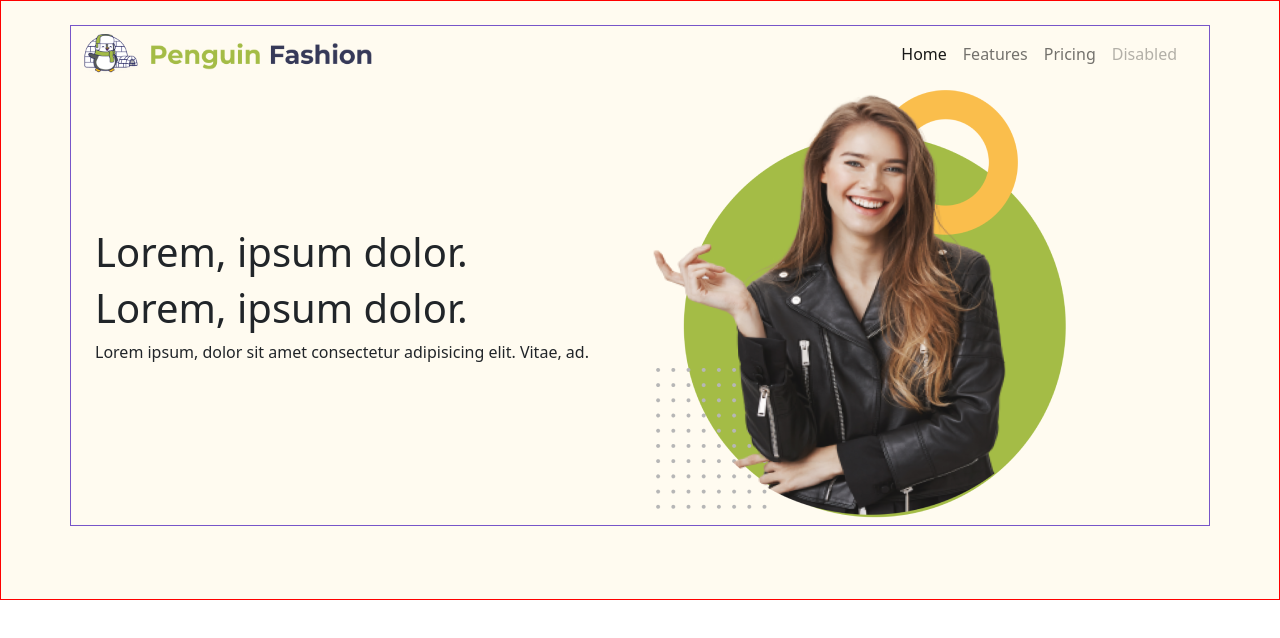
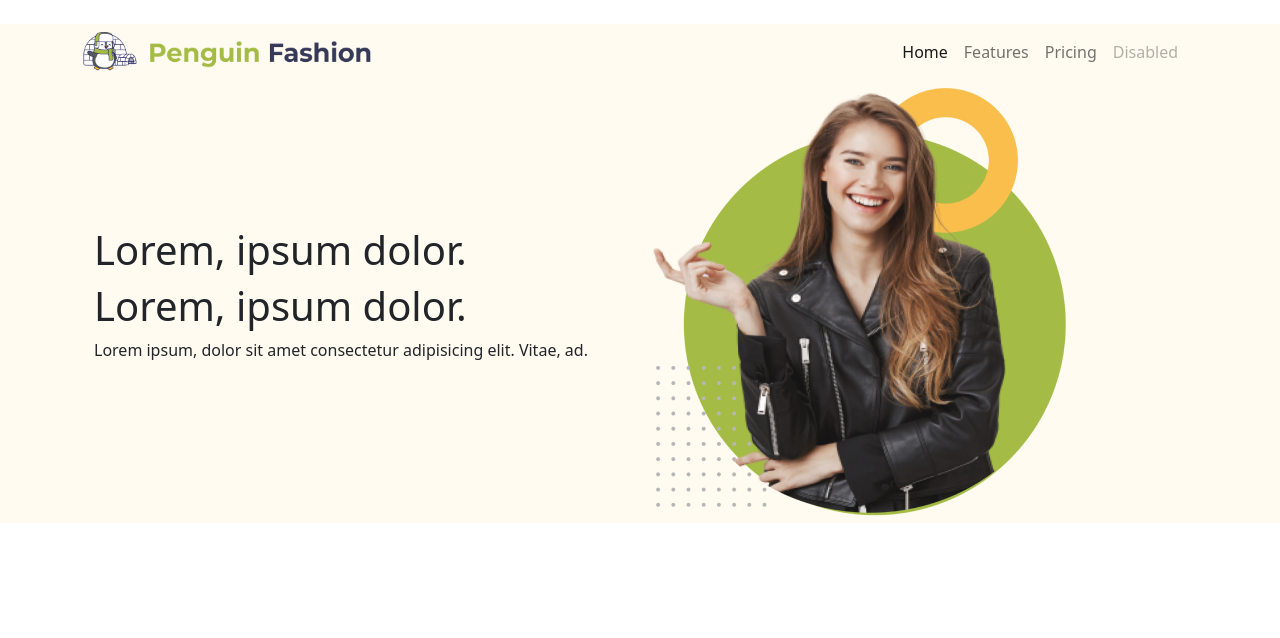
Before and after one commit to mdabdulkaderjoni/penguinfashion.github.io, a plain HTML site: page index.html in a window 1280 px wide. Drawn offline with nearby package versions, Linux system fonts and the light colour scheme.

Commit message:
nothing to commit

```diff
--- a/index.html
+++ b/index.html
@@ -19,8 +19,8 @@
 </head>
 
 <body>
-     <header class="container-fluied header-bg" style="border: 1px solid red;height: 600px;">
-        <section class="container  mt-4" style="border: 1px solid rgb(119, 85, 201);">
+     <header class="container-fluied header-bg" >
+        <section class="container  mt-4" >
             <div class=" flex-row d-flex justify-content-between align-items-center">
 
                 <div class="img-fluid">
```
